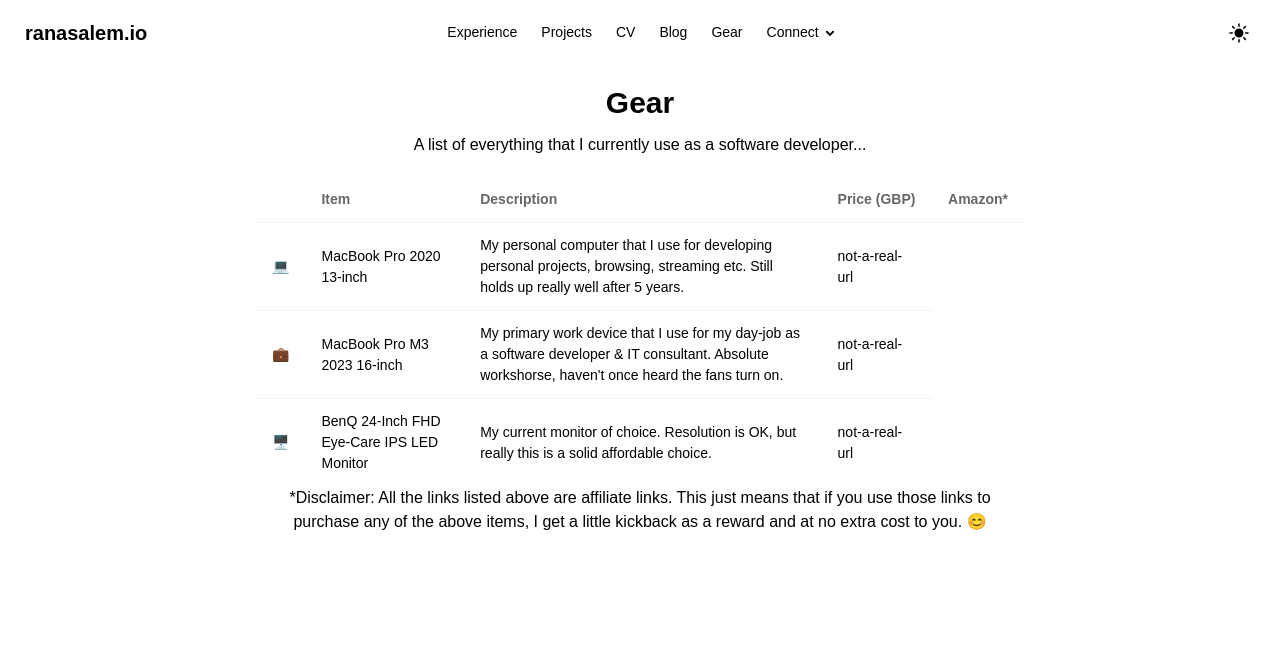
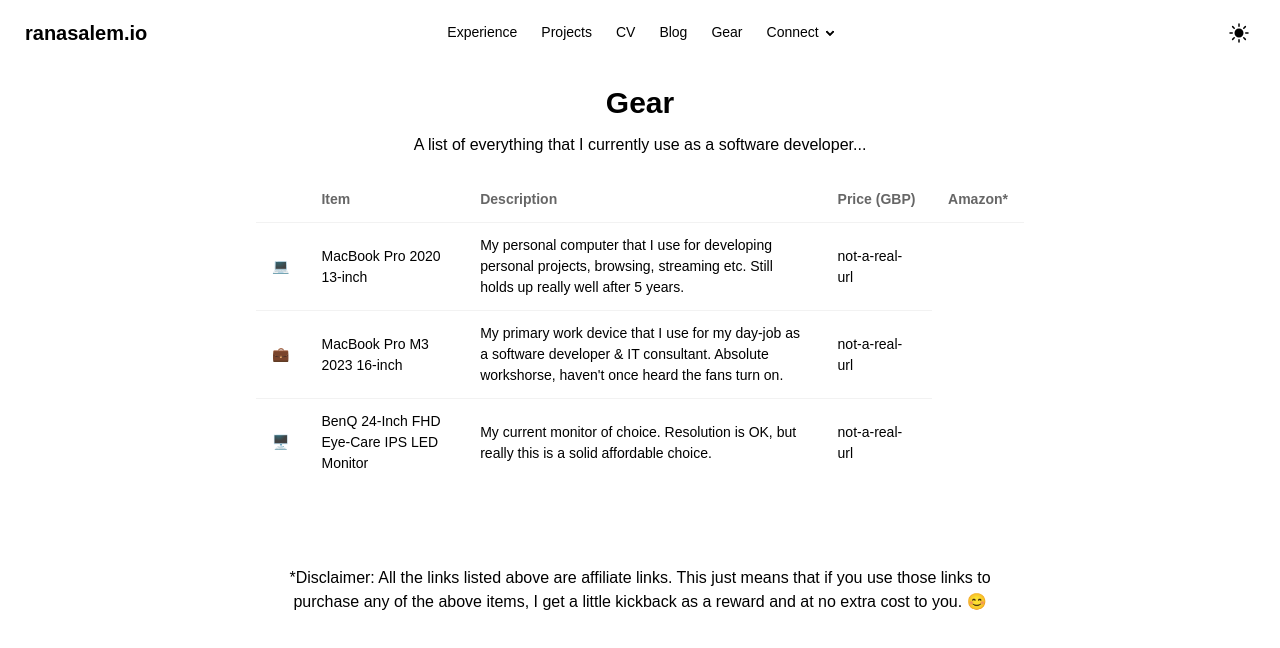
Before and after one commit to rtasalem/ranasalem.io, a Next.js app: page /gear in a window 1280 px wide. Shown: the top 648 px of the page. Built offline with nearby package versions, Linux system fonts and the light colour scheme.

Commit message:
add margin

```diff
--- a/app/gear/page.tsx
+++ b/app/gear/page.tsx
@@ -29,7 +29,7 @@ export default function Gear() {
             ))}
           </tbody>
         </table>
-        <div className="text-center justify-left">
+        <div className="text-center justify-left mt-20">
           <p>*Disclaimer: All the links listed above are affiliate links.
             This just means that if you use those links to purchase any of the above items,
             I get a little kickback as a reward and at no extra cost to you. 😊</p>
```
